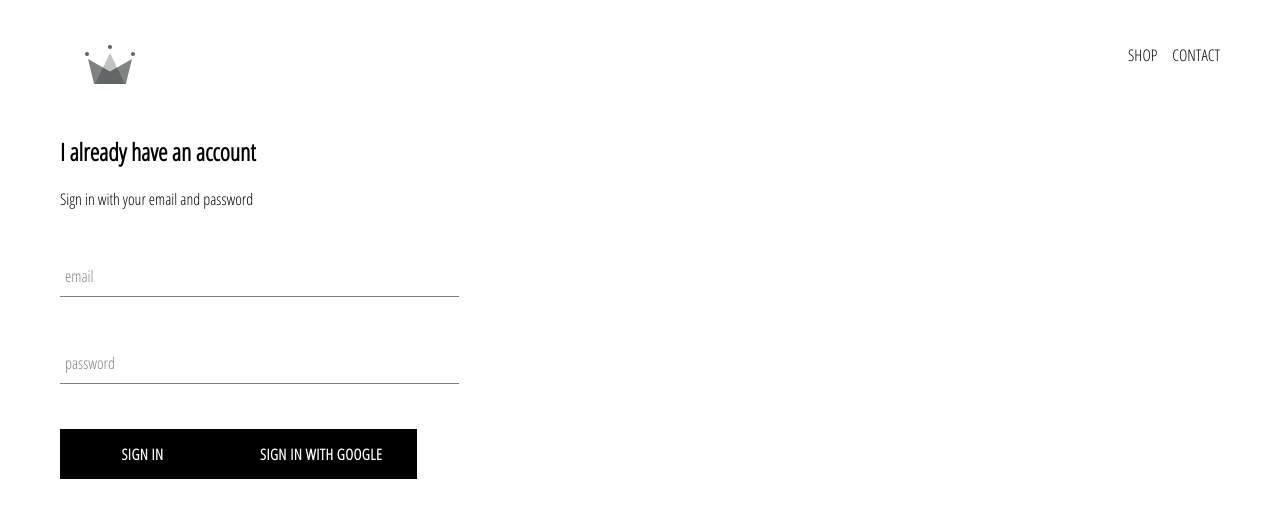
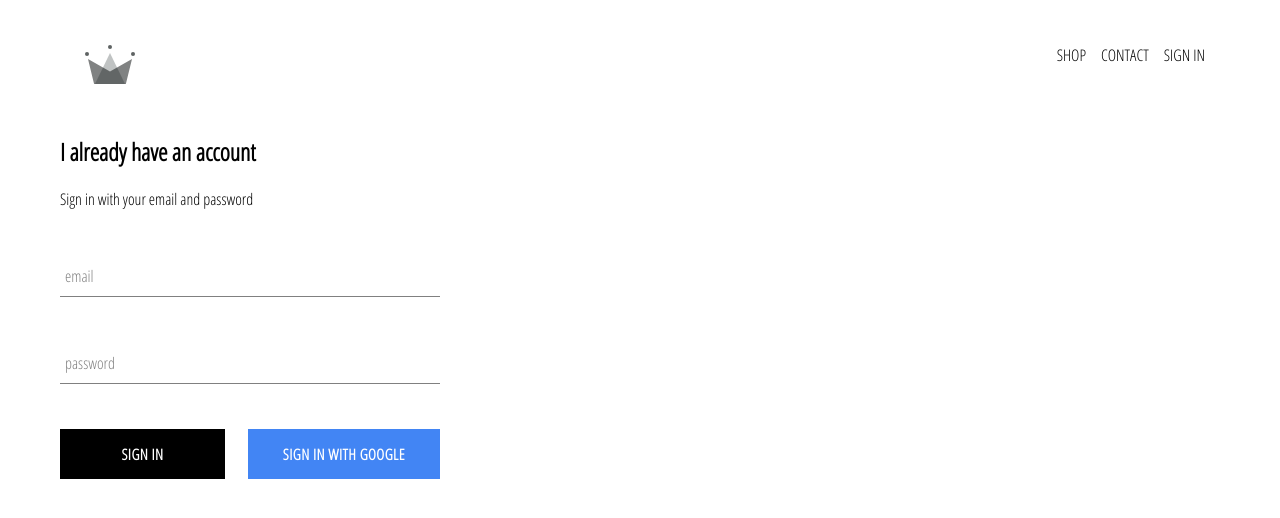
Before and after one commit to mcguyvor/e-commerse-web-style, a React (Create React App) app: page /signin in a window 1280 px wide. Shown: the top 518 px of the page. Built offline with nearby package versions, Linux system fonts and the light colour scheme; no server answers.

Commit message:
modify signIn component

```diff
--- a/src/App.css
+++ b/src/App.css
@@ -7,3 +7,7 @@ a {
     text-decoration: none;
     color:black;
 }
+*{
+    box-sizing: border-box;
+
+}
--- a/src/App.js
+++ b/src/App.js
@@ -16,15 +16,16 @@ function App() {
   useEffect(()=>{
     unsubscribeFromAuth=  auth.onAuthStateChanged(user=>{
         setCurrentUser({currentUser:user})
+        console.log(user)
       })
-      return unsubscribeFromAuth();
+      //return unsubscribeFromAuth();
   }
   ,[])
 
   return (
 
       <div>
-        <Header/>
+        <Header currentUser={currentUser}/>
         <Switch>
 
           <Route exact path='/' component={HomePage}/>
--- a/src/component/custom-button/CustomButton.js
+++ b/src/component/custom-button/CustomButton.js
@@ -1,8 +1,8 @@
 import React from 'react';
 import './custom.scss';
-const CustomButton =({children,...props})=>(
+const CustomButton =({children,isGoogleSignIn,...props})=>(
 
-    <button className='custom-button' {...props}>
+    <button className={`${isGoogleSignIn? 'google-sign-in' : ''} custom-button`} {...props}>
         {children}
     </button>
 )
--- a/src/component/custom-button/custom.scss
+++ b/src/component/custom-button/custom.scss
@@ -19,4 +19,12 @@
       color: black;
       border: 1px solid black;
     }
+    &.google-sign-in{
+      background-color: #4285f4;
+      color:white;
+      &:hover{
+        background-color: #357ae8;
+        border:none;
+      }
+    }
   }
--- a/src/component/header/Header.js
+++ b/src/component/header/Header.js
@@ -6,7 +6,9 @@ import {Link} from 'react-router-dom';
 
 import {ReactComponent as Logo} from '../../assets/crown.svg';
 
-const Header = () => (
+import {auth} from '../../firebase/firebase.utils';
+
+const Header = ({currentUser}) => (
 
     <div className='header'>
 
@@ -22,6 +24,16 @@ const Header = () => (
             <Link>
                 CONTACT
             </Link>
+            {
+            currentUser.currentUser?
+            <div className='option' onClick={()=> auth.signOut()}>
+                    SIGN OUT
+            </div>
+                :
+            <Link className='option' to='/signin'>
+                    SIGN IN
+            </Link>
+            }
 
         </div>
 
--- a/src/component/header/HeaderStyle.scss
+++ b/src/component/header/HeaderStyle.scss
@@ -21,6 +21,7 @@
     }
     .option{
         padding:10px 15px;
+        cursor: pointer;
     }
 
 }
--- a/src/component/sign-in/SignIn.js
+++ b/src/component/sign-in/SignIn.js
@@ -52,12 +52,15 @@ const SignIn = () =>{
                         required
                         />
 
-                    <CustomButton type='submit'> Sign In </CustomButton>
-                    <CustomButton onClick={signInWithGoogle}>
-                    {' '}
-                    Sign in with Google
-                    {' '}
-                    </CustomButton>
+                    <div className='buttons'>
+                        <CustomButton type='submit'> Sign In </CustomButton>
+                        <CustomButton onClick={signInWithGoogle} isGoogleSignIn>
+                        {' '}
+                        Sign in with Google
+                        {' '}
+                        </CustomButton>
+                    </div>
+
 
                 </form>
 
--- a/src/component/sign-in/sign-in.scss
+++ b/src/component/sign-in/sign-in.scss
@@ -1,9 +1,15 @@
 .sign-in{
-    width: 30vw;
+    width: 380px;
     display:flex;
     flex-direction: column;
 
     .title{
         margin:10px 0 ;
     }
+
+    .buttons{
+        display:flex;
+        justify-content: space-between;
+    }
+
 }
```
